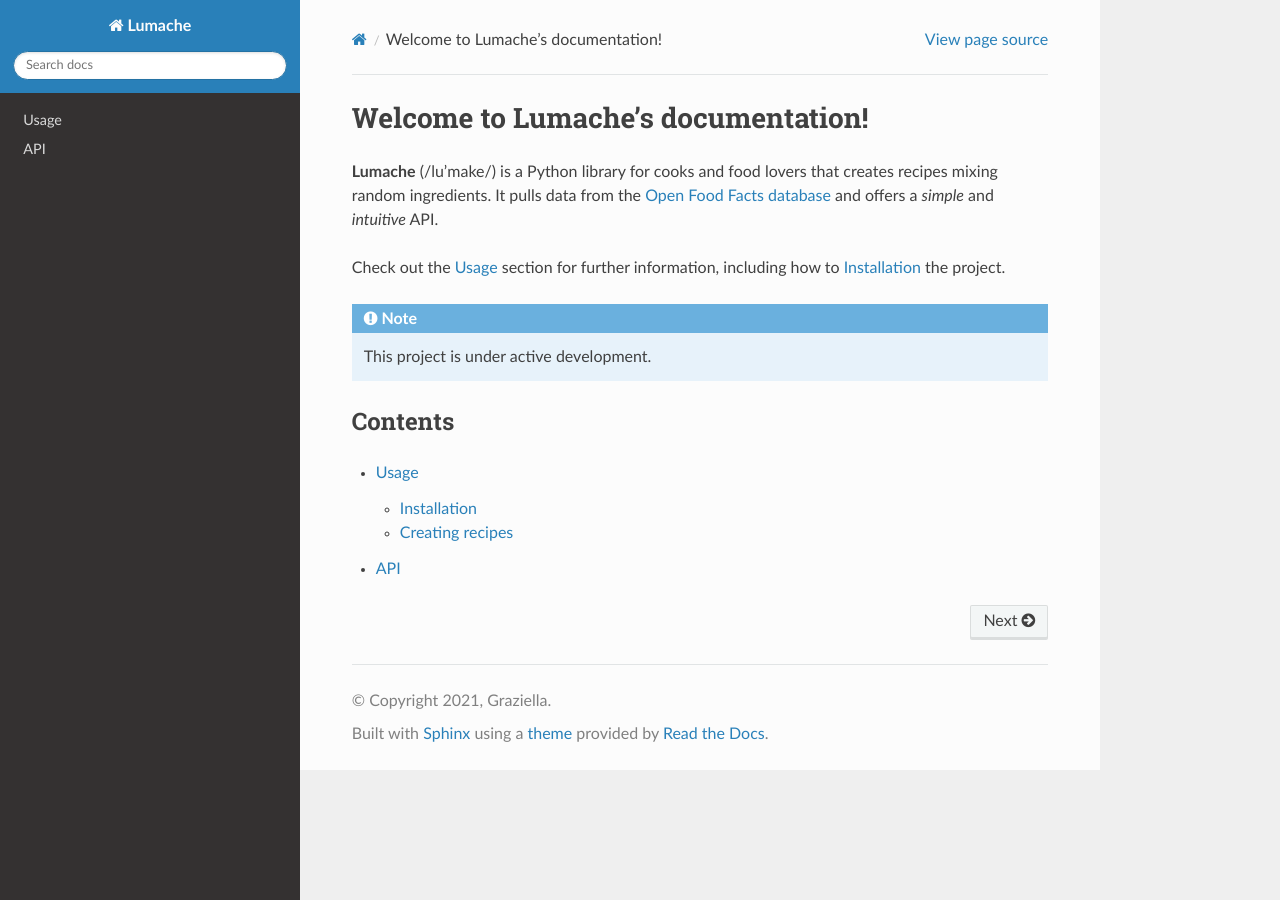
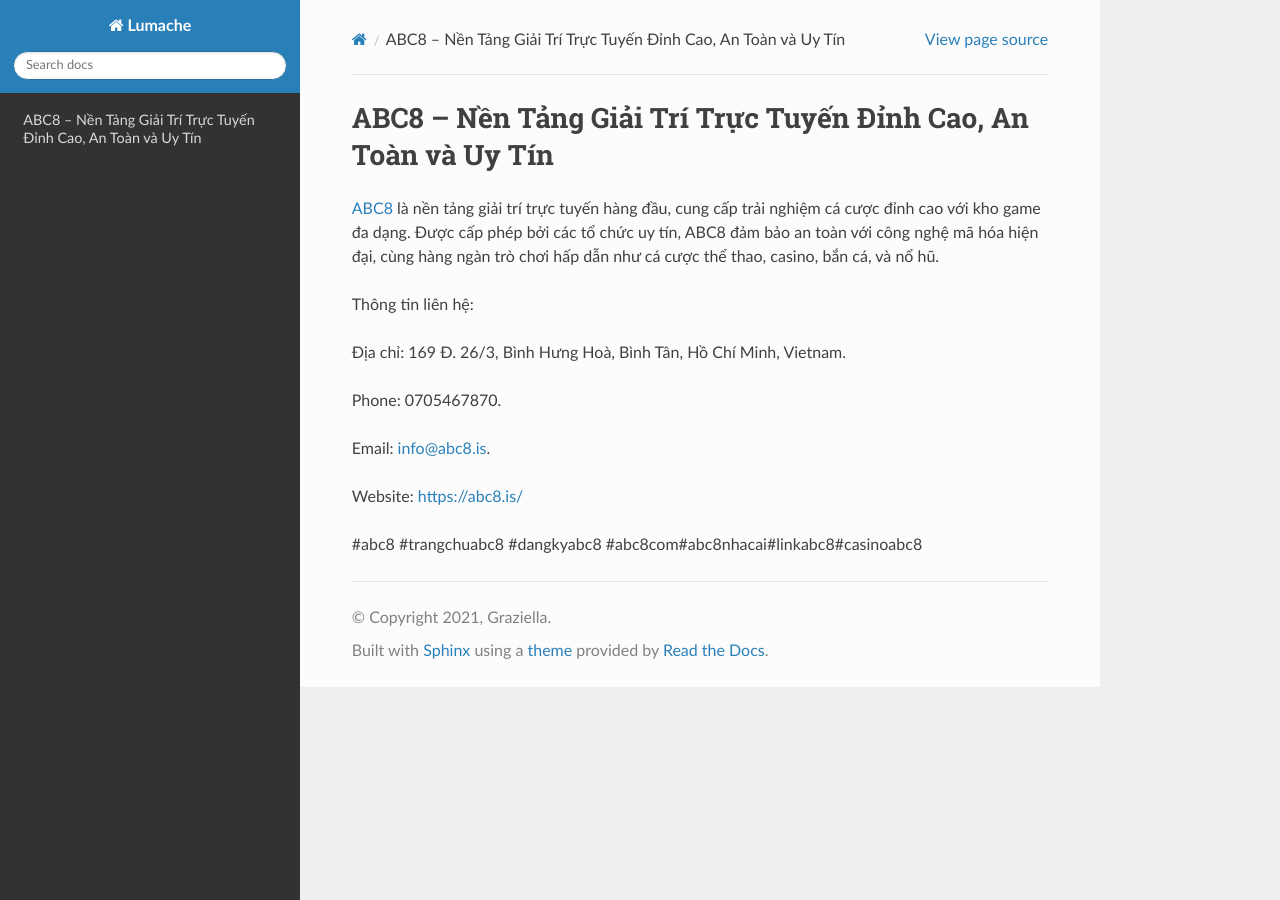
Before and after one commit to hanhtran123/abc8is, a Sphinx documentation site: the page built from docs/source/index.rst, in a window 1280 px wide. Built offline with Sphinx 7.4.7 and the Read the Docs theme 3.1.0, drawn with Linux system fonts in a browser that asks for light colours.

Commit message:
Update index.rst

```diff
--- a/docs/source/index.rst
+++ b/docs/source/index.rst
@@ -1,22 +1,16 @@
-Welcome to Lumache's documentation!
+ABC8 – Nền Tảng Giải Trí Trực Tuyến Đỉnh Cao, An Toàn và Uy Tín
 ===================================
 
-**Lumache** (/lu'make/) is a Python library for cooks and food lovers
-that creates recipes mixing random ingredients.
-It pulls data from the `Open Food Facts database <https://world.openfoodfacts.org/>`_
-and offers a *simple* and *intuitive* API.
+`ABC8 <https://abc8.is/>`_ là nền tảng giải trí trực tuyến hàng đầu, cung cấp trải nghiệm cá cược đỉnh cao với kho game đa dạng. Được cấp phép bởi các tổ chức uy tín, ABC8 đảm bảo an toàn với công nghệ mã hóa hiện đại, cùng hàng ngàn trò chơi hấp dẫn như cá cược thể thao, casino, bắn cá, và nổ hũ.
 
-Check out the :doc:`usage` section for further information, including
-how to :ref:`installation` the project.
+Thông tin liên hệ:
 
-.. note::
+Địa chỉ: 169 Đ. 26/3, Bình Hưng Hoà, Bình Tân, Hồ Chí Minh, Vietnam.
 
-   This project is under active development.
+Phone: 0705467870.
 
-Contents
---------
+Email: info@abc8.is.
 
-.. toctree::
+Website: https://abc8.is/
 
-   usage
-   api
+#abc8 #trangchuabc8 #dangkyabc8 #abc8com#abc8nhacai#linkabc8#casinoabc8
```
